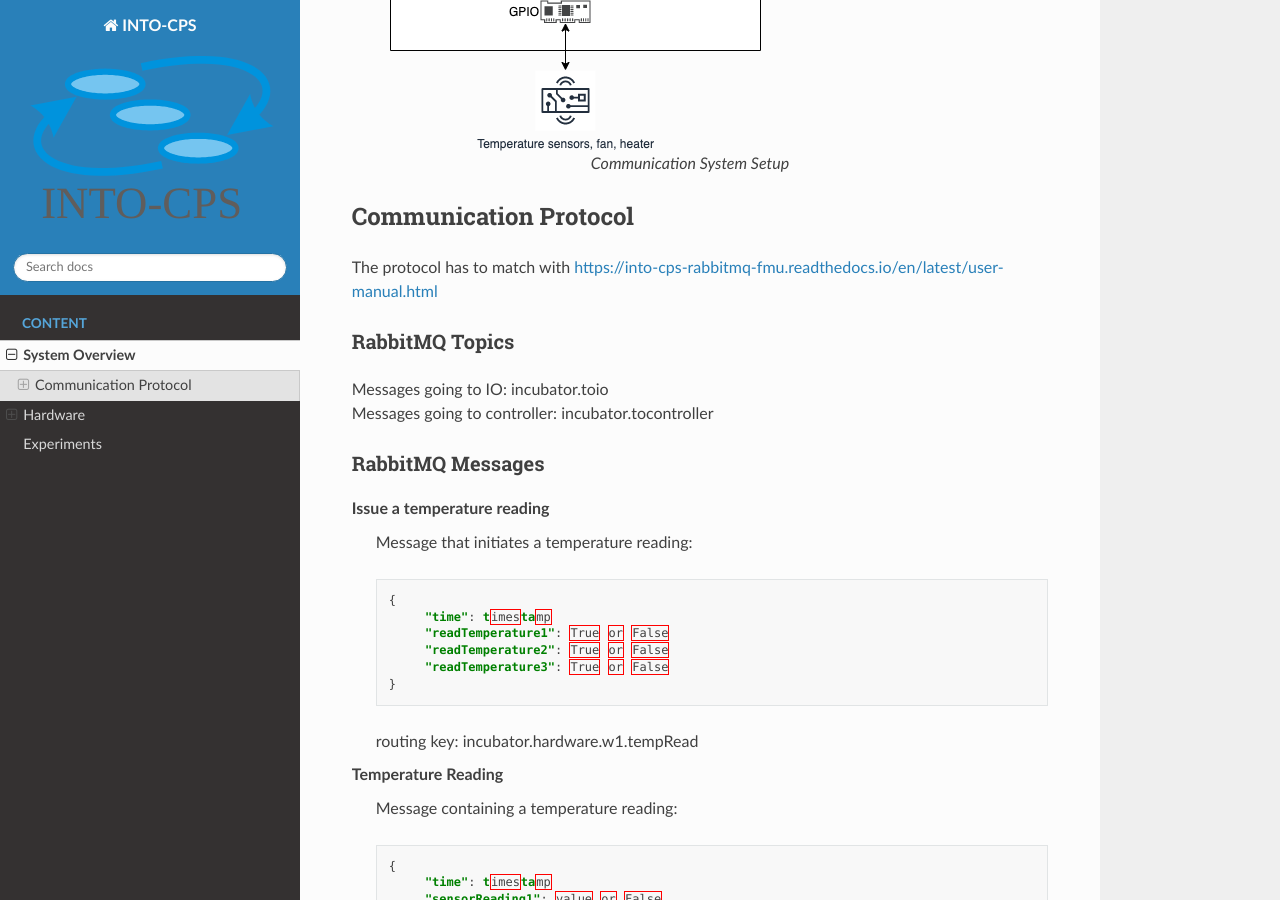
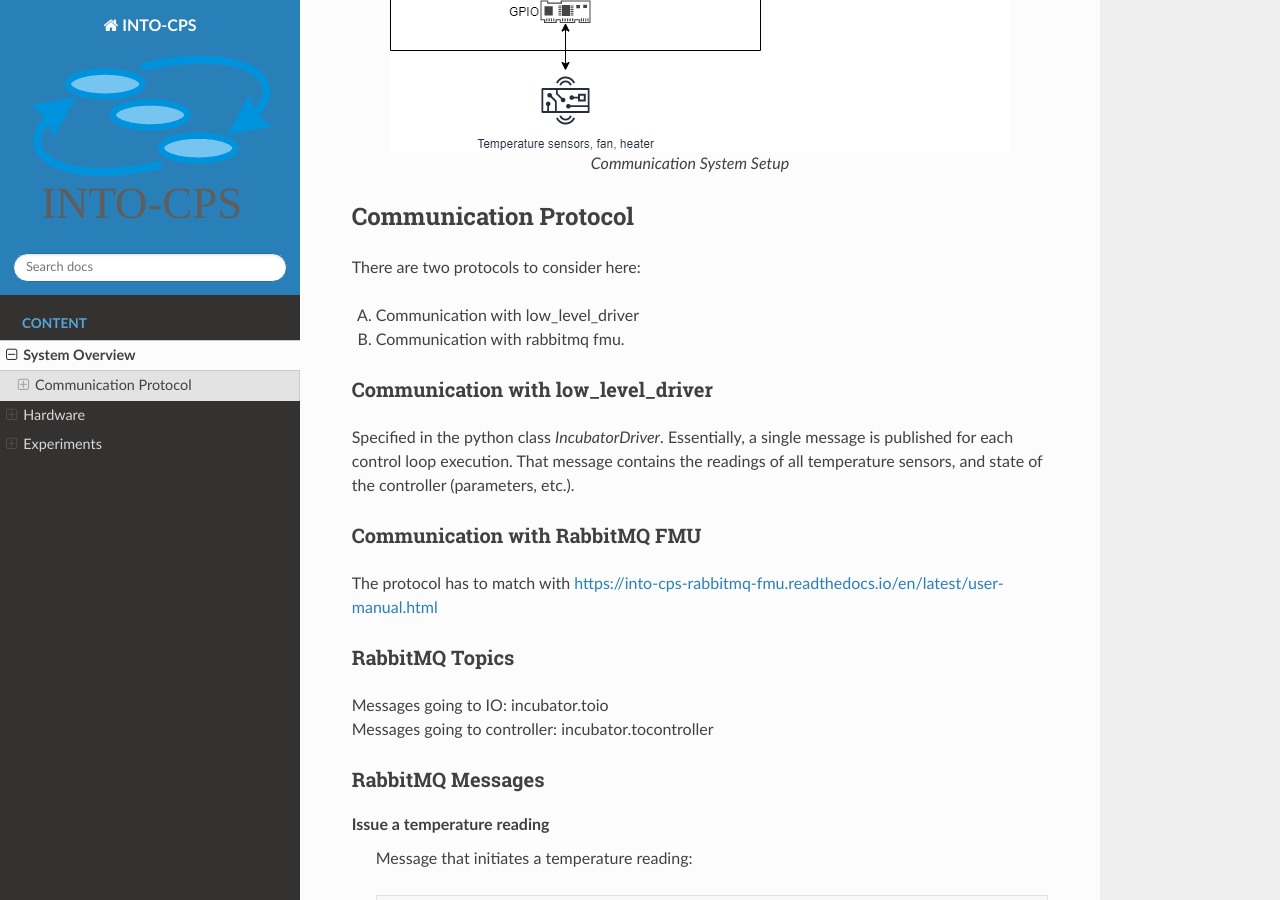
Before and after one commit to INTO-CPS-Association/example_digital-twin_incubator, a Sphinx documentation site: the page built from docs/system_overview.rst, in a window 1280 px wide and 900 px high, scrolled down 711 px. Built offline with Sphinx 7.4.7 and the Read the Docs theme 2.0.0, drawn with Linux system fonts in a browser that asks for light colours.

```diff
--- a/docs/communication_protocol.rst
+++ b/docs/communication_protocol.rst
@@ -1,5 +1,23 @@
 Communication Protocol
 ======================
+
+There are two protocols to consider here:
+
+A. Communication with low_level_driver
+
+B. Communication with rabbitmq fmu.
+
+Communication with low_level_driver
+-----------------------------------
+
+Specified in the python class `IncubatorDriver`.
+Essentially, a single message is published for each control loop execution.
+That message contains the readings of all temperature sensors, and state of the controller (parameters, etc.).
+
+
+Communication with RabbitMQ FMU
+-------------------------------
+
 The protocol has to match with https://into-cps-rabbitmq-fmu.readthedocs.io/en/latest/user-manual.html
 
 
```
Also changed, not shown: README.md (+13 -3 lines), docs/experiments.rst (+22 -2 lines), docs/images/results_uniform_experiment.png (added), docs/images/system_setup.png, docs/system_overview.rst (line endings or trailing spaces), 11 other files.
